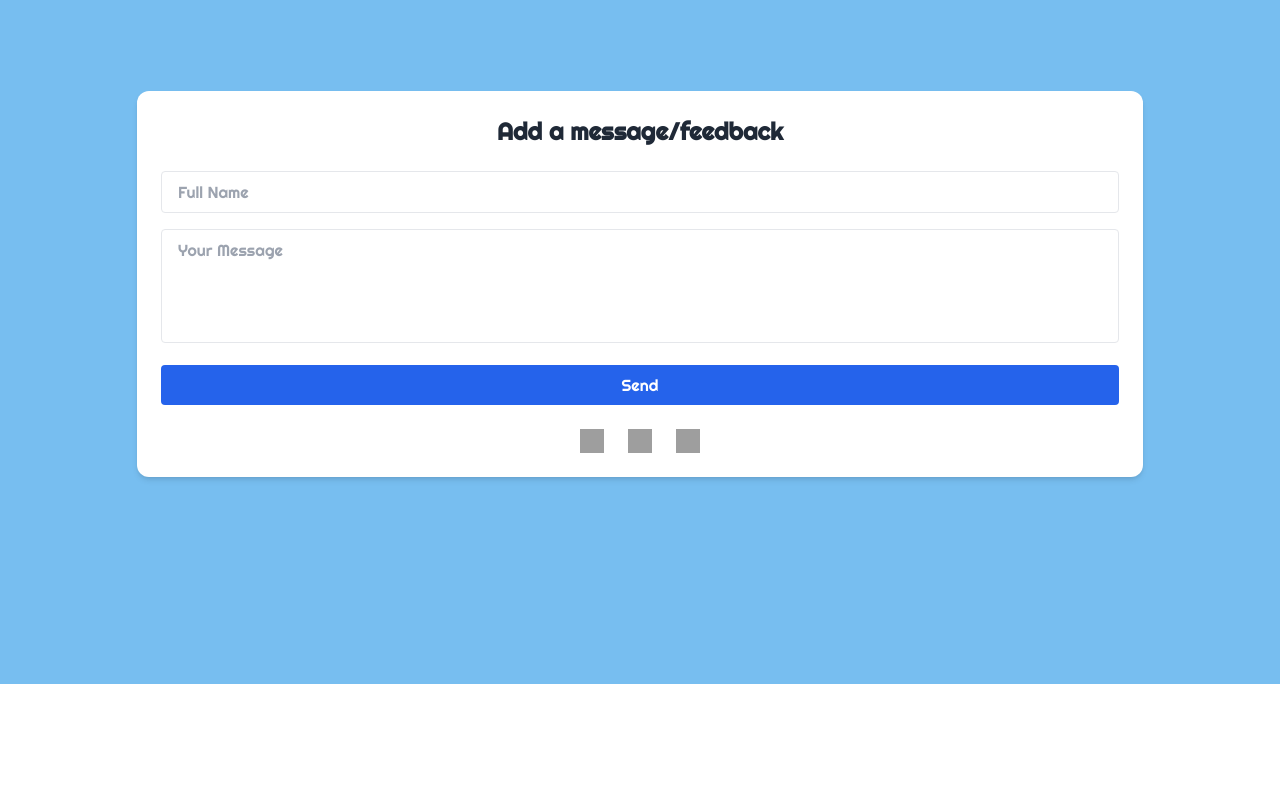
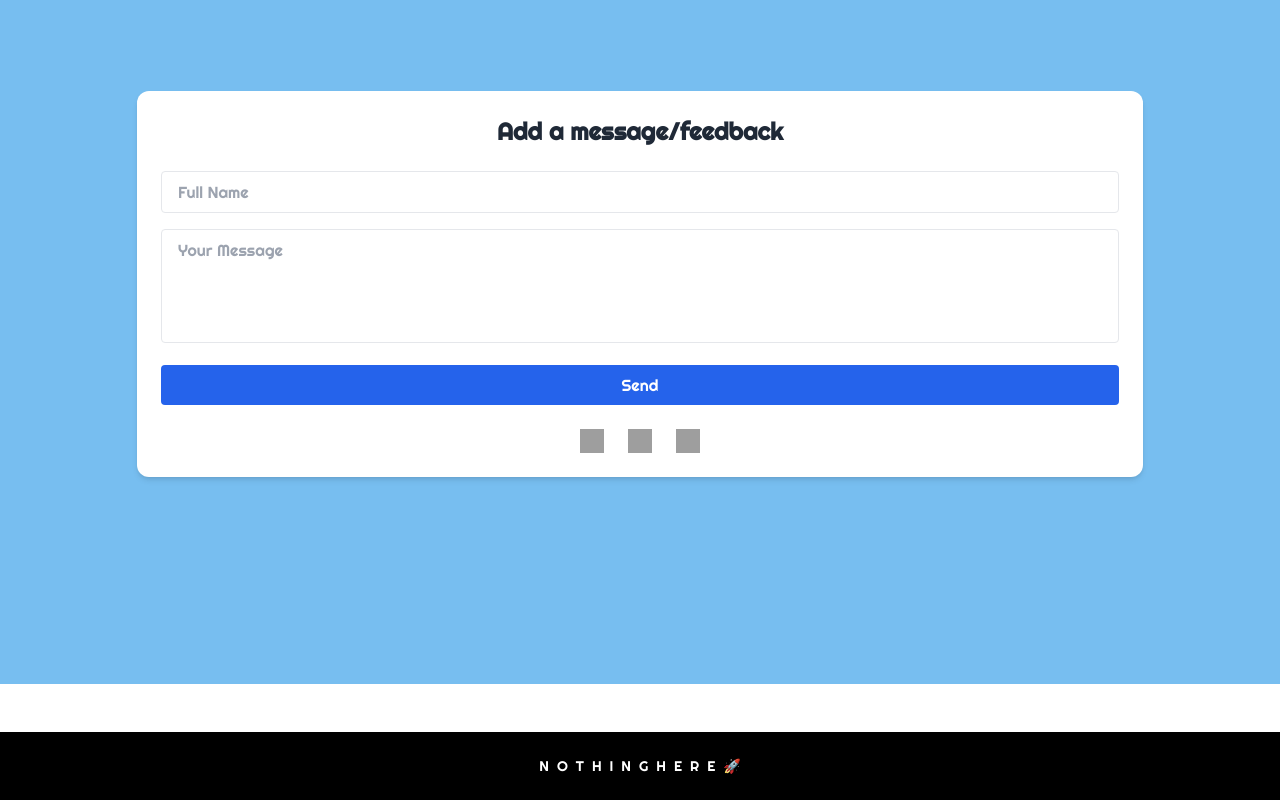
Before and after one commit to Aliakbarshk/My-Portfolio, a React (Vite) app: page / in a window 1280 px wide. Shown: the part 4470-5270 px from the top of the page. Before the commit the page ends 5154 px from the top, so only its background shows below. Built offline with nearby package versions, Linux system fonts and the light colour scheme; grey boxes are pictures that could not be loaded; a web font is replaced by a local one.

Commit message:
made changes in ffooter

```diff
--- a/src/App.jsx
+++ b/src/App.jsx
@@ -11,6 +11,7 @@ import Page2 from "./components/Page2.jsx";
 import Page3 from "./components/page3.jsx";
 import Page4 from "./components/page4.jsx";
 import Fform from "./components/form.jsx";
+import FFooter from "./components/ffooter.jsx";
 import { BrowserRouter, Routes, Route } from "react-router-dom";
 import { Link, Element } from "react-scroll";
 
@@ -189,6 +190,7 @@ function App() {
       <Element name="fr">
         <Fform className="fr" />
       </Element>
+      <FFooter />
     </>
   );
 
--- /dev/null
+++ b/src/components/ffooter.jsx
@@ -0,0 +1,31 @@
+import React from "react";
+import { useEffect, useRef, useState } from "react";
+import gsap from "gsap";
+
+
+
+
+const FFooter = () => {
+
+  return (
+    <div className="w-full flex justify-center items-center py-6 bg-gradient-to-r from-[#000000] via-[#000000] to-[#000000] shadow-inner mt-12" >
+      <p className="text-white text-center text-sm flex flex-row gap-2">
+        <h6>N</h6>
+        <h6>O</h6>
+        <h6>T</h6>
+        <h6>H</h6>
+        <h6>I</h6>
+        <h6>N</h6>
+        <h6>G</h6>
+        <h6>H</h6>
+        <h6>E</h6>
+        <h6>R</h6>
+        <h6>E</h6>
+        <h6>🚀</h6>
+      </p>
+    </div>
+  );
+
+};
+
+export default FFooter;
```
